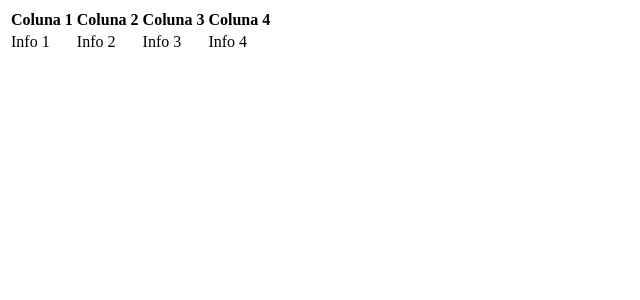
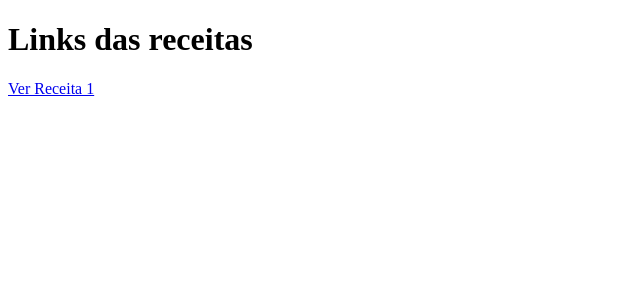
Before and after one commit to Luisf66/UNI-2, a Next.js app: page / in a window 1280 px wide. Shown: the top 300 px of the page, without its empty margins (0-640 px from the left). Built offline with nearby package versions, Linux system fonts and the light colour scheme.

Commit message:
Restart_pass4

```diff
--- /dev/null
+++ b/pages/Receita1.js
@@ -0,0 +1,22 @@
+export default function Receita1_implementacao() {
+    return (
+        <table>
+            <thead>
+                <tr>
+                    <th>Coluna 1</th>
+                    <th>Coluna 2</th>
+                    <th>Coluna 3</th>
+                    <th>Coluna 4</th>
+                </tr>
+            </thead>
+            <tbody>
+                <tr>
+                    <td>Info 1</td>
+                    <td>Info 2</td>
+                    <td>Info 3</td>
+                    <td>Info 4</td>
+                </tr>
+            </tbody>
+        </table>
+    )
+}
--- a/pages/index.js
+++ b/pages/index.js
@@ -1,24 +1,12 @@
-function Home() {
+import { Receita1_implementacao } from './Receita1.js';
+
+function Principal() {
     return (
-        <table>
-            <thead>
-                <tr>
-                    <th>Coluna 1</th>
-                    <th>Coluna 2</th>
-                    <th>Coluna 3</th>
-                    <th>Coluna 4</th>
-                </tr>
-            </thead>
-            <tbody>
-                <tr>
-                    <td>Info 1</td>
-                    <td>Info 2</td>
-                    <td>Info 3</td>
-                    <td>Info 4</td>
-                </tr>
-            </tbody>
-        </table>
+        <div>
+            <h1>Links das receitas</h1>
+            <a href="/Receita1">Ver Receita 1</a>
+        </div>
     )
 }
 
-export default Home
+export default Principal
```
